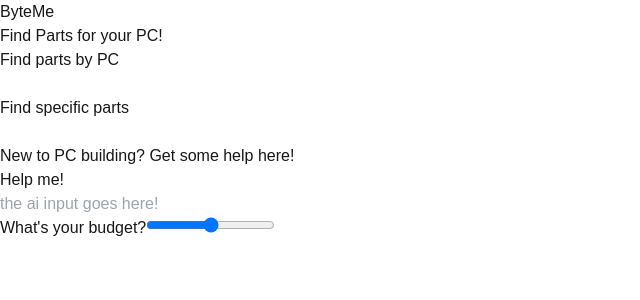
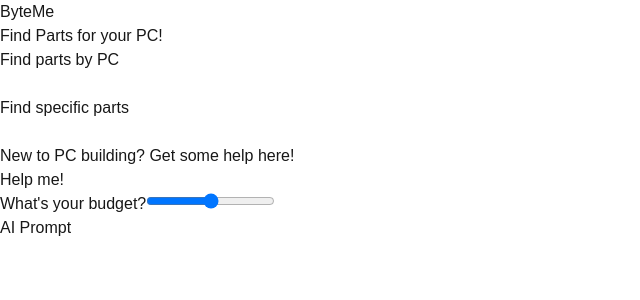
Before and after one commit to di3d/ByteMe, a Next.js app in the folder byteme/: page /build in a window 1280 px wide. Shown: the top 300 px of the page, without its empty margins (0-640 px from the left). Built offline with nearby package versions, Linux system fonts and the light colour scheme.

Commit message:
updated server.js

```diff
--- a/byteme/src/app/build/page.tsx
+++ b/byteme/src/app/build/page.tsx
@@ -26,14 +26,16 @@
                 <button className="bg-green-700 p-3 rounded-xl">Help me!</button>
             </div>
 
-            <div>
-                <input type="text" placeholder="the ai input goes here!"></input>
-            </div>
 
-            <div className="budget">
+
+            <div className="bg-pink-700 p-3 m-3 justify-between rounded-xl">
+                <div className="flex">
                 <label htmlFor="budget_slider">What's your budget?</label>
                 <input id="budget_slider" type="range">
-
+                </input>
+                </div>
+                <label htmlFor="ai_prompt">AI Prompt</label>
+                <input id="ai_prompt" type="text">
                 </input>
             </div>
 
```
Also changed, not shown: 2 other files (tests, documents, lock files or other folders).
